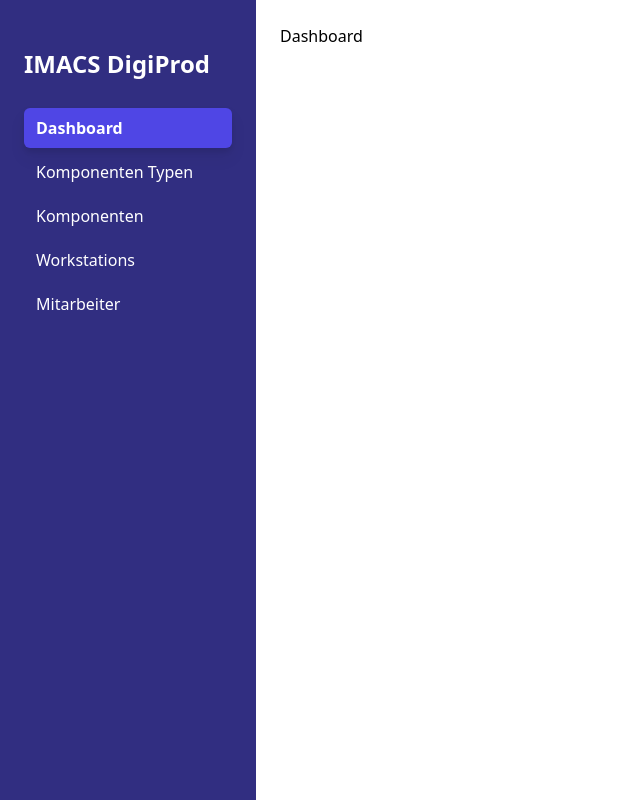
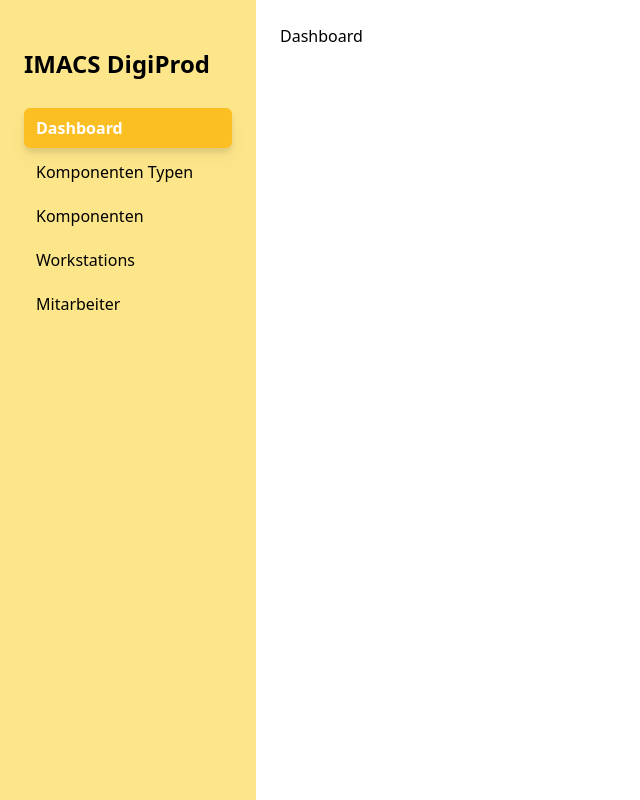
Before and after one commit to NiklasEckert/DigiProdVueWebUI, a Vue app: page /dashboard in a window 1280 px wide. Shown: the whole page, without its empty margins (0-640 px from the left). Built offline with nearby package versions, Linux system fonts and the light colour scheme.

Commit message:
Change: Changed background colors to amber.

```diff
--- a/src/components/navigation/SidebarNav.vue
+++ b/src/components/navigation/SidebarNav.vue
@@ -1,9 +1,9 @@
 <template>
-  <div class="h-screen w-64 bg-indigo-900 text-white py-12 px-6">
+  <div class="h-screen w-64 bg-amber-200 text-black py-12 px-6">
     <h1 class="text-2xl font-bold mb-7">IMACS DigiProd</h1>
     <ul>
       <li v-for="item in navItems" :key="item.name">
-        <router-link :to="item.path" active-class="bg-indigo-600 hover:bg-indigo-600 font-bold drop-shadow-lg" class="block py-2 px-3 mb-1 hover:bg-indigo-600/50 hover:cursor-pointer rounded-md">{{ item.name }}</router-link>
+        <router-link :to="item.path" active-class="bg-amber-400 hover:bg-amber-400 font-bold drop-shadow-lg text-white" class="block py-2 px-3 mb-1 hover:bg-amber-400/50 hover:cursor-pointer rounded-md">{{ item.name }}</router-link>
       </li>
     </ul>
   </div>
```
